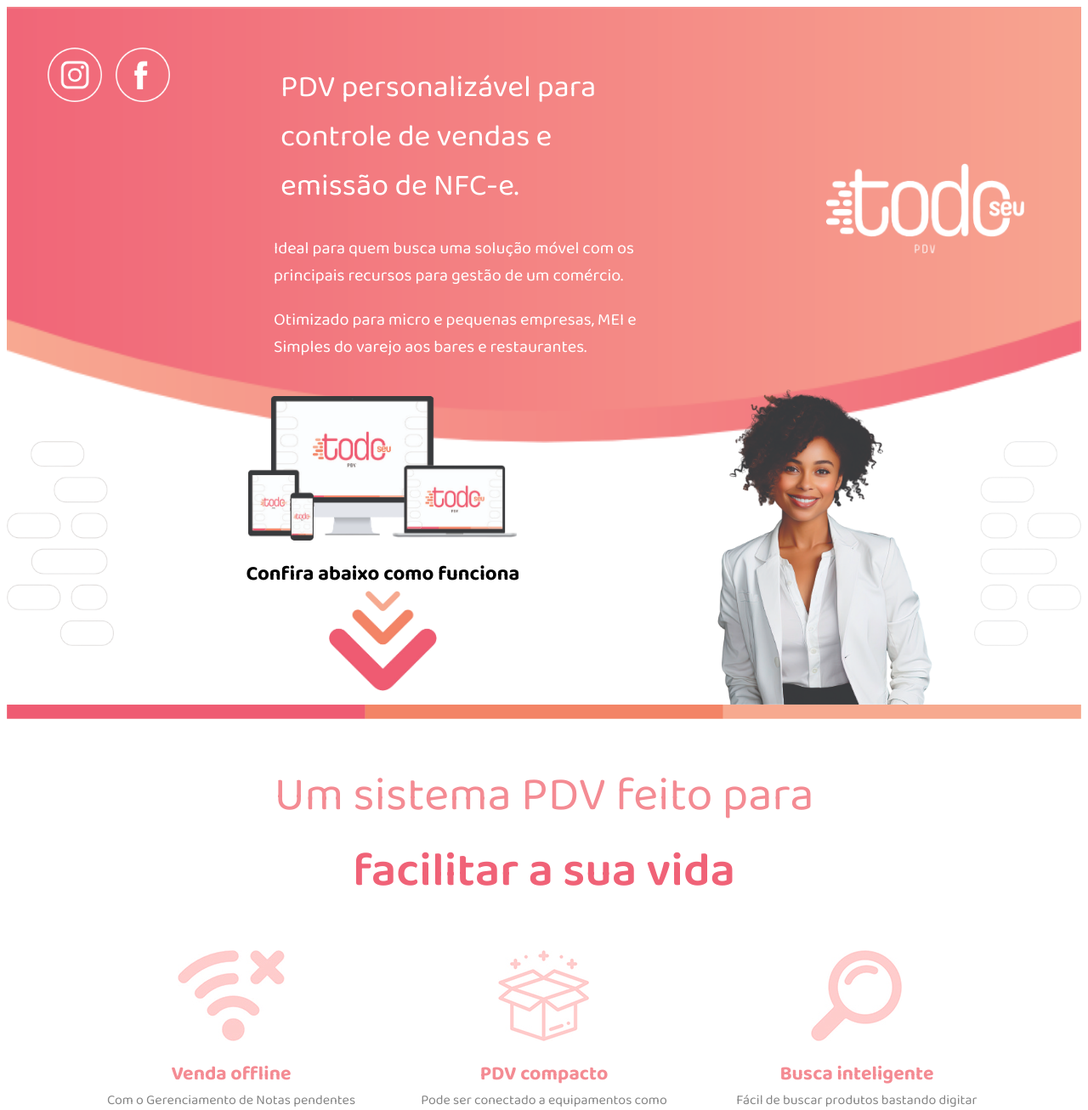
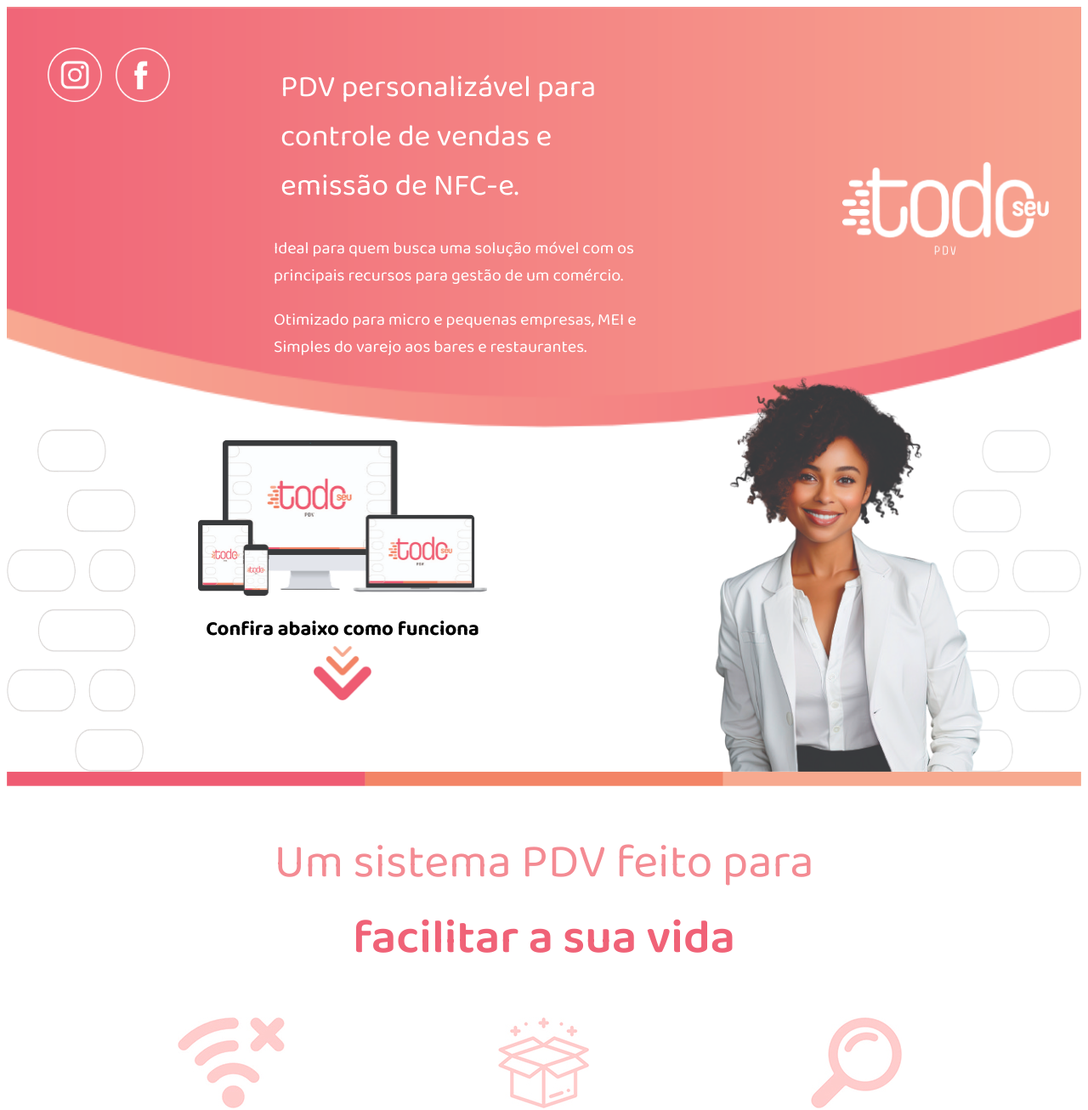
Before and after one commit to Hirukinawa/PHP-Project, a PHP site: page /land_todoSeu.php in a window 1280 px wide. Shown: the top 1306 px of the page at 85% size. Run offline with PHP 8.4, Linux system fonts and the light colour scheme.

Commit message:
todoSeu-v5

```diff
--- a/TodoSeu/land_todoSeu.php
+++ b/TodoSeu/land_todoSeu.php
@@ -34,14 +34,12 @@ $buttonContato = "<button class='buttonContato'><p>Entre em contato com a gente!
                 </div>
             </div>
             <div id="page1--rowBaixo" class="row">
-                <img class="imgLateral10" src="./images/0004.png">
                 <div class="column">
                     <img id="imgComputador" src="./images/0002.png" alt="">
                     <h2>Confira abaixo como funciona</h2>
                     <img id="imgSeta" src="./images/0006.png">
                 </div>
                 <img id="page1--imgMulher" src="./images/0003.png" alt="">
-                <img class="imgLateral10" src="./images/0004-reverse.png">
             </div>
         </section>
         <img class="divisoria" src="images/0007.jpg">
--- a/TodoSeu/style.css
+++ b/TodoSeu/style.css
@@ -46,6 +46,10 @@ section {
     width: 100%;
 }
 
+.imgLateral10 {
+    width: 10%;
+}
+
 /* -- Tags --*/
 
 body, button {
@@ -71,12 +75,6 @@ p {
 span {
     font-weight: 600;
 }
-/* botao: #f5886c
-f48b93
-facilitar sua vida: #f06277
-f48b93
-maquininha: #fcd3c2
- */
 
 button {
     padding: .5rem;
@@ -102,6 +100,7 @@ input {
 
 footer {
     margin-top: 1vw;
+    max-height: 40vh;
 }
 
 /* -- Id's -- */
@@ -110,7 +109,7 @@ footer {
     min-height: 100vh;
     height: auto;
     background-image: url("./images/fundo.png");
-    background-size: 100% 62.5%;
+    background-size: 100% 55%;
     background-repeat: no-repeat;
 }
 
@@ -119,15 +118,43 @@ footer {
 }
 
 #imgSeta {
-    width: 20%;
+    width: 10%;
 }
 
 #page1--imgMulher {
-    width: 30%;
+    width: 37.5%;
+    /* position: relative;
+    left: 10%;
+    flex-shrink: 1; */
+}
+
+#page1--rowBaixo {
+    width: 100%;
+    justify-content: center;
+    background-image: url("./images/back-2-0004.png");
+    background-size: 100% 85%;
+    background-position: bottom;
+    background-repeat: no-repeat;
+}
+
+#lateralLeft {
+    background-image: url("./images/0004.png");
+    background-size: 100% 100%;
+}
+
+#lateralRight {
+    background-image: url("./images/0004-reverse.png");
+    background-size: 50% 50%;
+    width: 10%;
+    background-color: rebeccapurple;
+}
+
+#page1--laterais {
+    width: 10%;
 }
 
 #imagemFundo {
-    padding: 1em 3em;
+    padding: 1em 0em 0em 3em;
 }
 
 #imagemFundo .row:not(#page1 .row .row) {
@@ -173,10 +200,6 @@ footer {
 /* #page1 img:not(.imgLateral10, #todoSeuLogo) {
     width: 5vw;
 } */
-
-#page1--rowBaixo {
-    justify-content: space-between;
-}
 
 #page2 {
     min-height: 90vh;
@@ -496,10 +519,6 @@ footer {
     width: 32%;
 }
 
-.imgLateral10 {
-    width: 10%;
-}
-
 .footer--imgLogo {
     width: 5vw;
     margin-left: 1rem;
```
Also changed, not shown: TodoSeu/images/back-0004.png (added), TodoSeu/images/back-2-0004.png (added).
